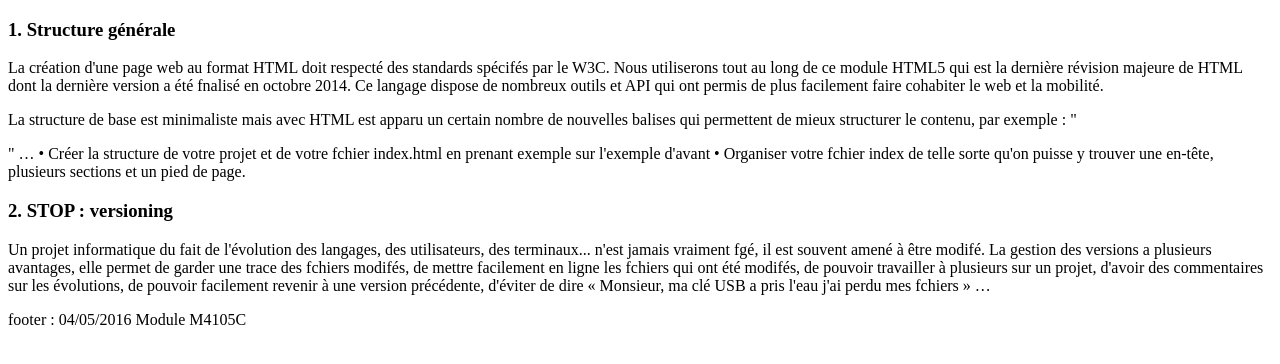
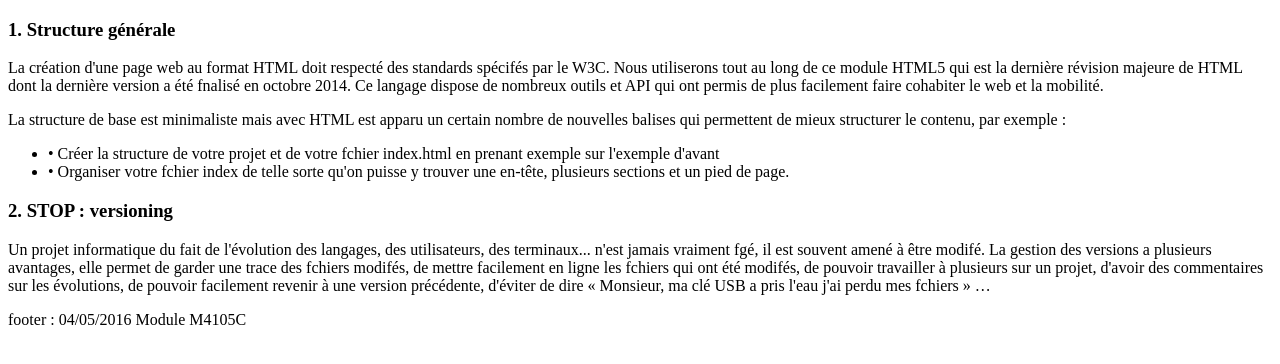
Before and after one commit to raphaya/hello, a plain HTML site: page index.html in a window 1280 px wide. Drawn offline with Linux system fonts and the light colour scheme.

Commit message:
message de votre commit

```diff
--- a/index.html
+++ b/index.html
@@ -20,12 +20,13 @@
 	<p>
 	La structure de base est minimaliste mais avec HTML est apparu un certain nombre
 	de nouvelles balises qui permettent de mieux structurer le contenu, par exemple :
-	"<article> <section> <header>" …
-	• Créer la structure de votre projet et de votre fchier index.html en prenant
-	exemple sur l'exemple d'avant
-	• Organiser votre fchier index de telle sorte qu'on puisse y trouver une en-tête,
-	plusieurs sections et un pied de page.
-	</p>
+		<ul>
+			<li>• Créer la structure de votre projet et de votre fchier index.html en prenant
+		exemple sur l'exemple d'avant</li>
+			<li>• Organiser votre fchier index de telle sorte qu'on puisse y trouver une en-tête,
+		plusieurs sections et un pied de page.</li>
+		<ul>
+		</p>
 	</div>
 
 	<div>
```
